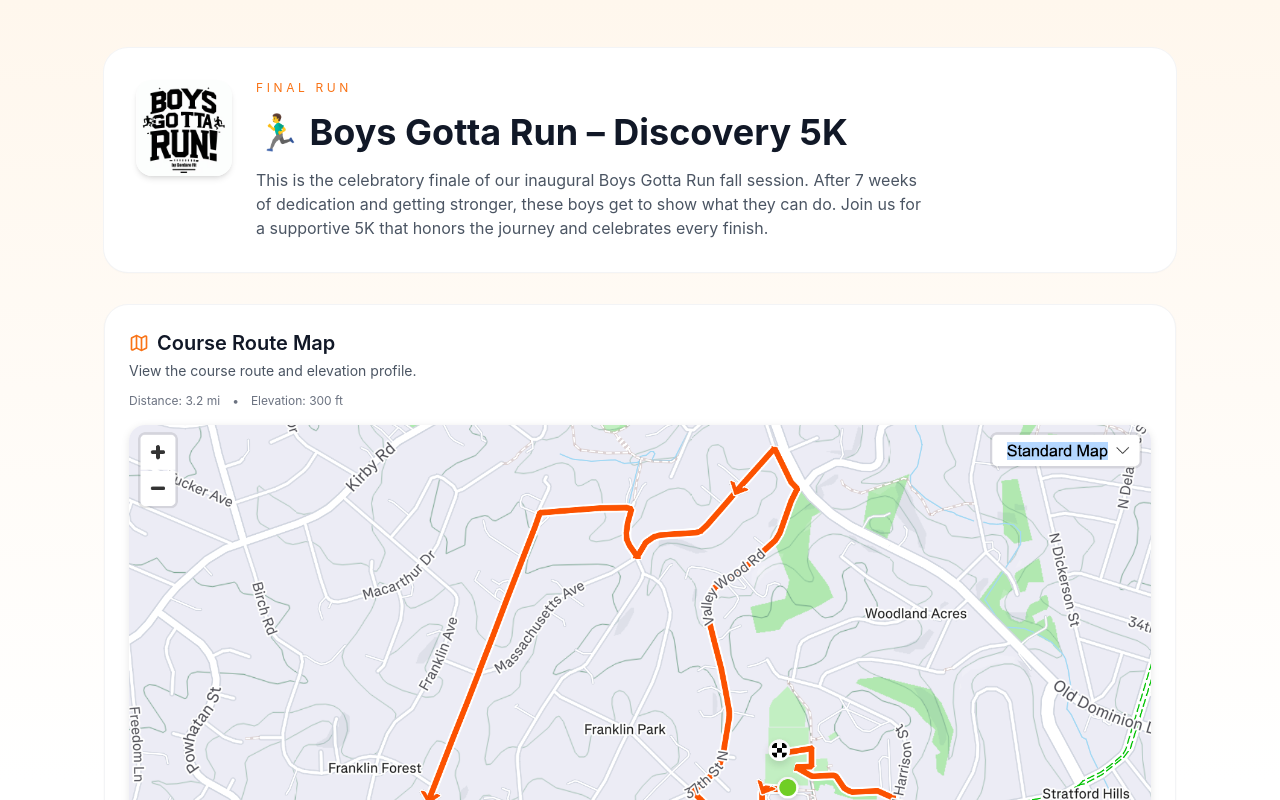
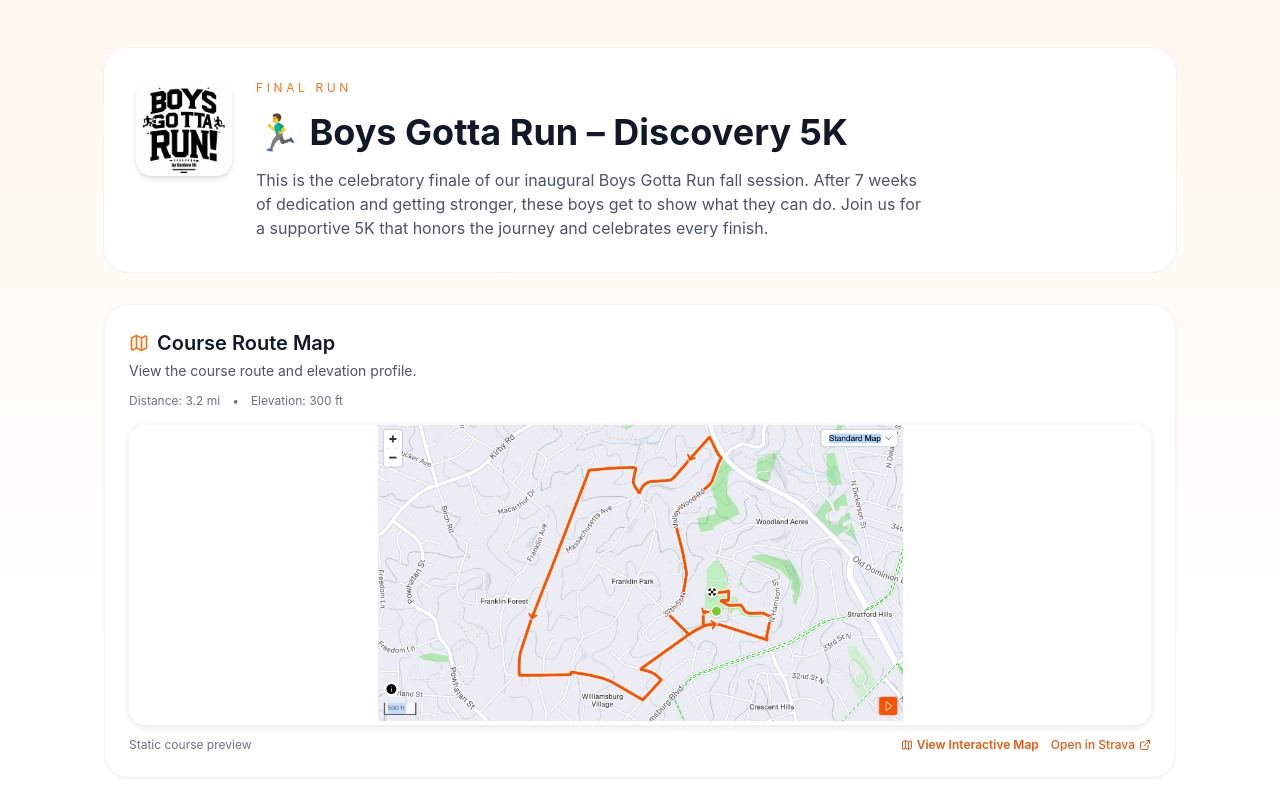
Before and after one commit to GoFast-Athlete-Training/GoFast-Events, a React (Vite) app: page / in a window 1280 px wide. Shown: the top 800 px of the page. Built offline with nearby package versions, Linux system fonts and the light colour scheme.

Commit message:
Reduce map size on RaceOverview (300px) so volunteer CTAs are more visible

```diff
--- a/src/pages/RaceOverview.tsx
+++ b/src/pages/RaceOverview.tsx
@@ -58,12 +58,14 @@
                 borderRadius: "16px",
                 overflow: "hidden",
                 boxShadow: "0 2px 8px rgba(0,0,0,0.1)",
+                maxHeight: "300px",
               }}
+              className="flex items-center justify-center"
             >
               <img
                 src="/StravaMap-BGR5K.png"
                 alt="BGR Discovery 5K Course Map"
-                className="w-full h-auto"
+                className="w-full h-auto max-h-[300px] object-contain"
               />
             </div>
           ) : (
@@ -78,7 +80,7 @@
               <iframe
                 src="https://www.strava.com/routes/3420808564668746102/embed"
                 width="100%"
-                height="405"
+                height="300"
                 frameBorder="0"
                 allowTransparency={true}
                 scrolling="no"
```
